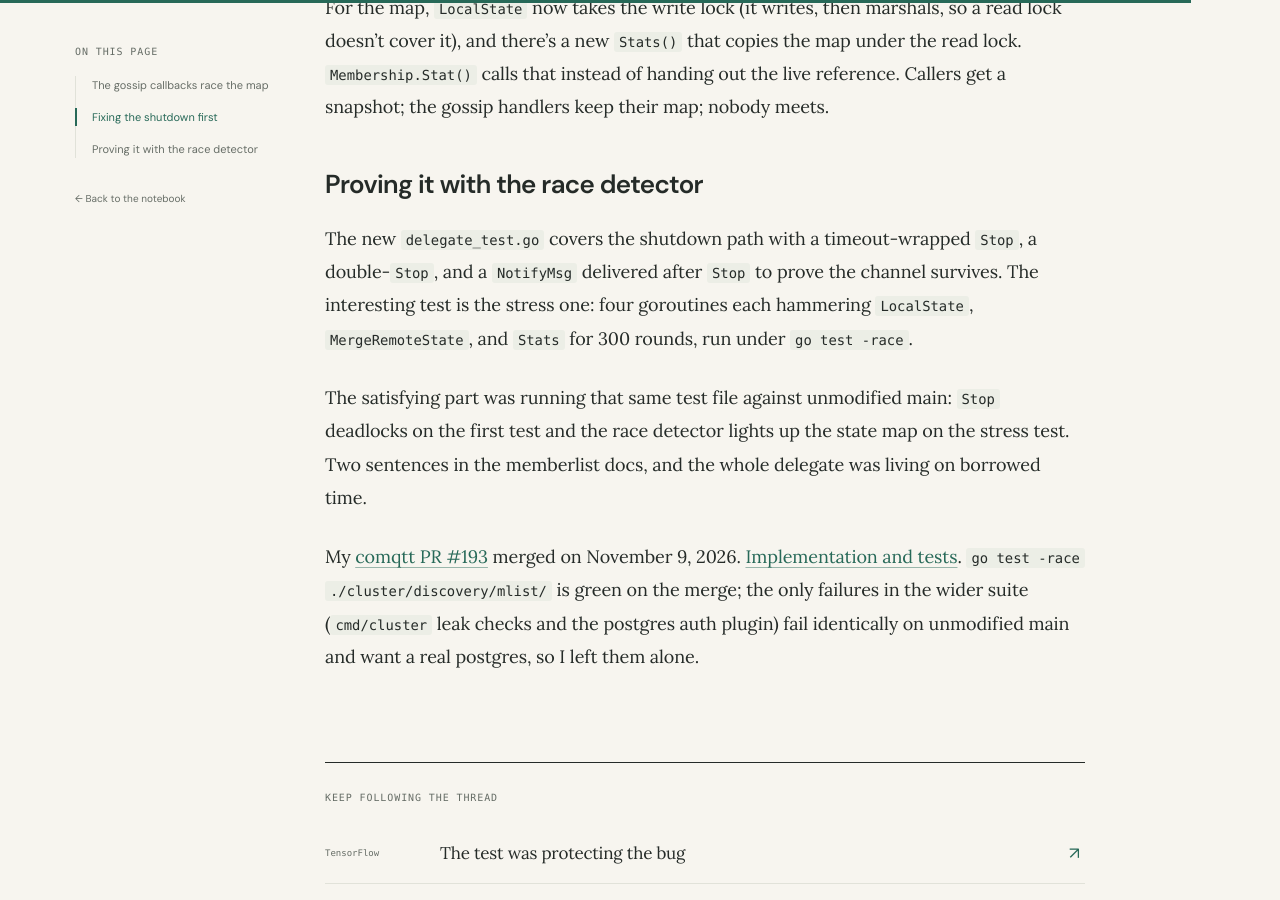
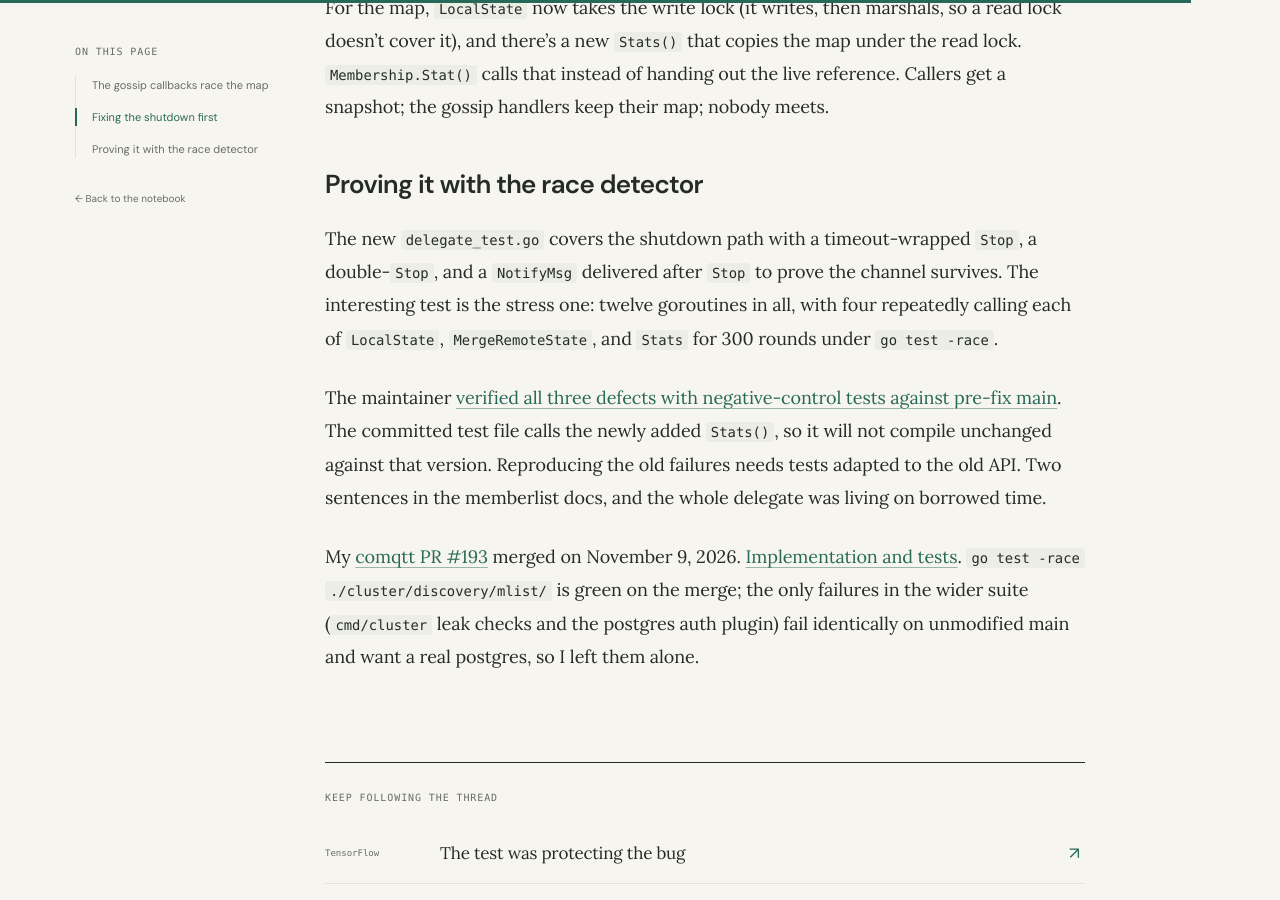
Before and after one commit to goingforstudying-ctrl/goingforstudying-ctrl.github.io, a Jekyll site: the page built from _posts/2026-11-09-the-stop-signal-with-nowhere-to-go.md, in a window 1280 px wide and 900 px high, scrolled down 2698 px. Built offline with Jekyll 4.4.1, drawn with Linux system fonts in a browser that asks for light colours.

Commit message:
docs: correct delegate stress test and negative-control details

```diff
--- a/_posts/2026-11-09-the-stop-signal-with-nowhere-to-go.md
+++ b/_posts/2026-11-09-the-stop-signal-with-nowhere-to-go.md
@@ -57,8 +57,8 @@ For the map, `LocalState` now takes the write lock (it writes, then marshals, so
 
 ## Proving it with the race detector
 
-The new `delegate_test.go` covers the shutdown path with a timeout-wrapped `Stop`, a double-`Stop`, and a `NotifyMsg` delivered after `Stop` to prove the channel survives. The interesting test is the stress one: four goroutines each hammering `LocalState`, `MergeRemoteState`, and `Stats` for 300 rounds, run under `go test -race`.
+The new `delegate_test.go` covers the shutdown path with a timeout-wrapped `Stop`, a double-`Stop`, and a `NotifyMsg` delivered after `Stop` to prove the channel survives. The interesting test is the stress one: twelve goroutines in all, with four repeatedly calling each of `LocalState`, `MergeRemoteState`, and `Stats` for 300 rounds under `go test -race`.
 
-The satisfying part was running that same test file against unmodified main: `Stop` deadlocks on the first test and the race detector lights up the state map on the stress test. Two sentences in the memberlist docs, and the whole delegate was living on borrowed time.
+The maintainer [verified all three defects with negative-control tests against pre-fix main](https://github.com/wind-c/comqtt/pull/193#pullrequestreview-5824057619). The committed test file calls the newly added `Stats()`, so it will not compile unchanged against that version. Reproducing the old failures needs tests adapted to the old API. Two sentences in the memberlist docs, and the whole delegate was living on borrowed time.
 
 My [comqtt PR #193](https://github.com/wind-c/comqtt/pull/193) merged on November 9, 2026. [Implementation and tests](https://github.com/wind-c/comqtt/pull/193/files). `go test -race ./cluster/discovery/mlist/` is green on the merge; the only failures in the wider suite (`cmd/cluster` leak checks and the postgres auth plugin) fail identically on unmodified main and want a real postgres, so I left them alone.
```
